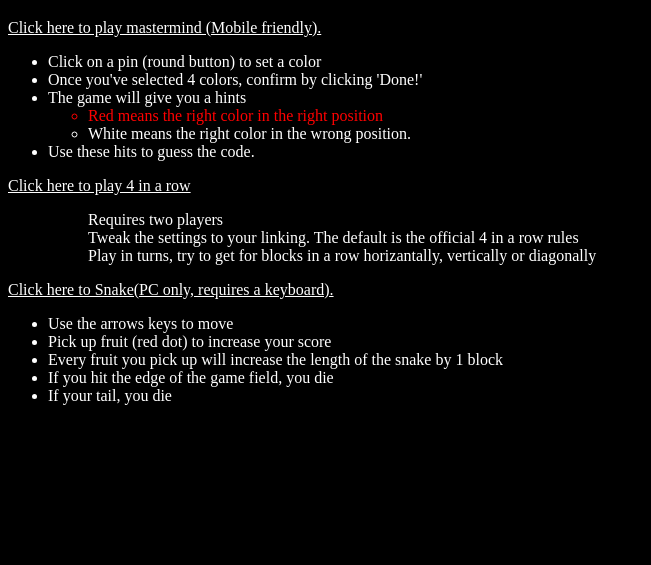
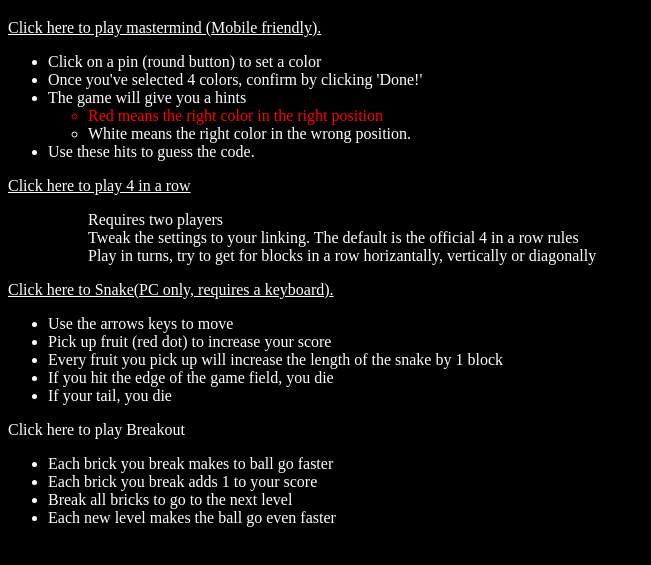
Before and after one commit to AltarnRain/altarnrain.github.io, a plain HTML site: page index.html in a window 1280 px wide. Shown: the part 61-626 px from the top of the page, without its empty margins (0-651 px from the left). Drawn offline with Linux system fonts and the light colour scheme.

Commit message:
Added breakout

```diff
--- a/index.html
+++ b/index.html
@@ -35,5 +35,13 @@
         <li>If you hit the edge of the game field, you die</li>
         <li>If your tail, you die</li>
     </ul>
+
+    <a href="/breakout/index.html"></a>Click here to play Breakout</a>
+    <ul>
+        <li>Each brick you break makes to ball go faster</li>
+        <li>Each brick you break adds 1 to your score</li>
+        <li>Break all bricks to go to the next level</li>
+        <li>Each new level makes the ball go even faster</li>
+    </ul>
 </body>
 </html>
```
